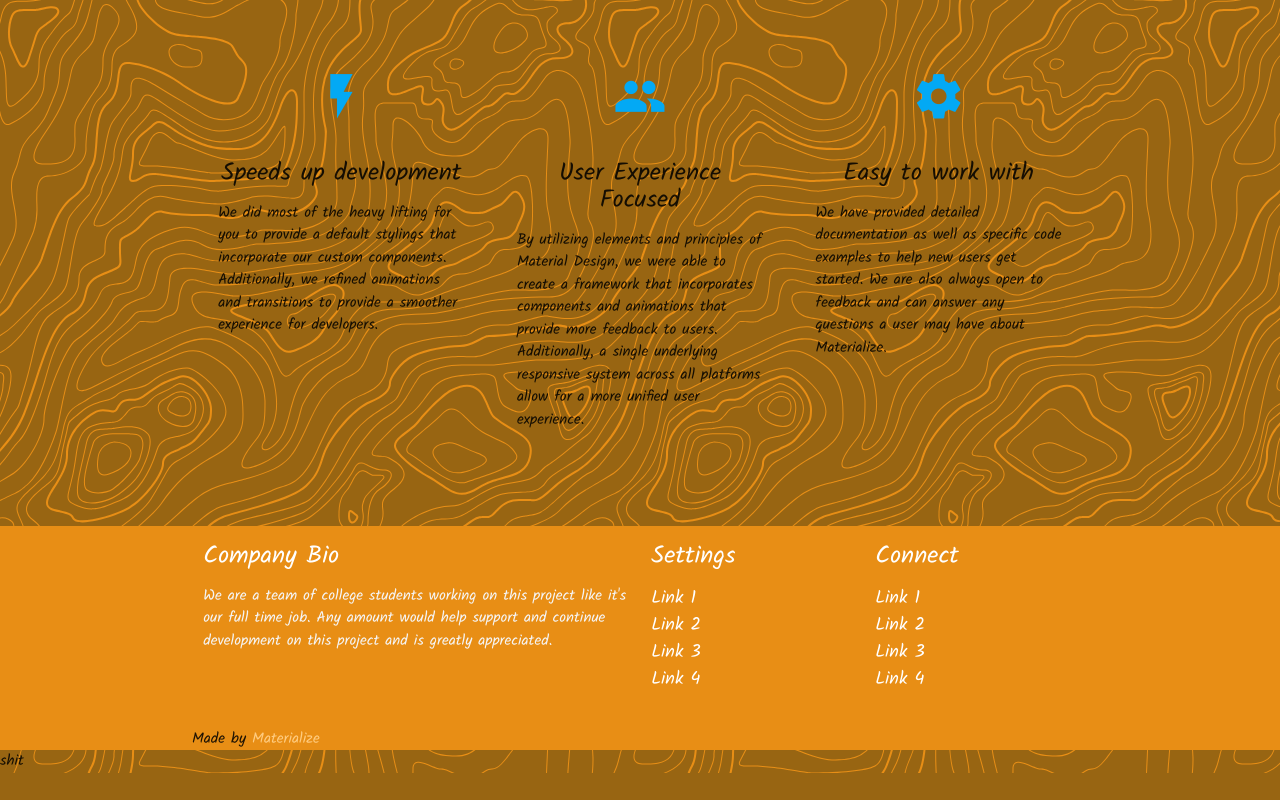
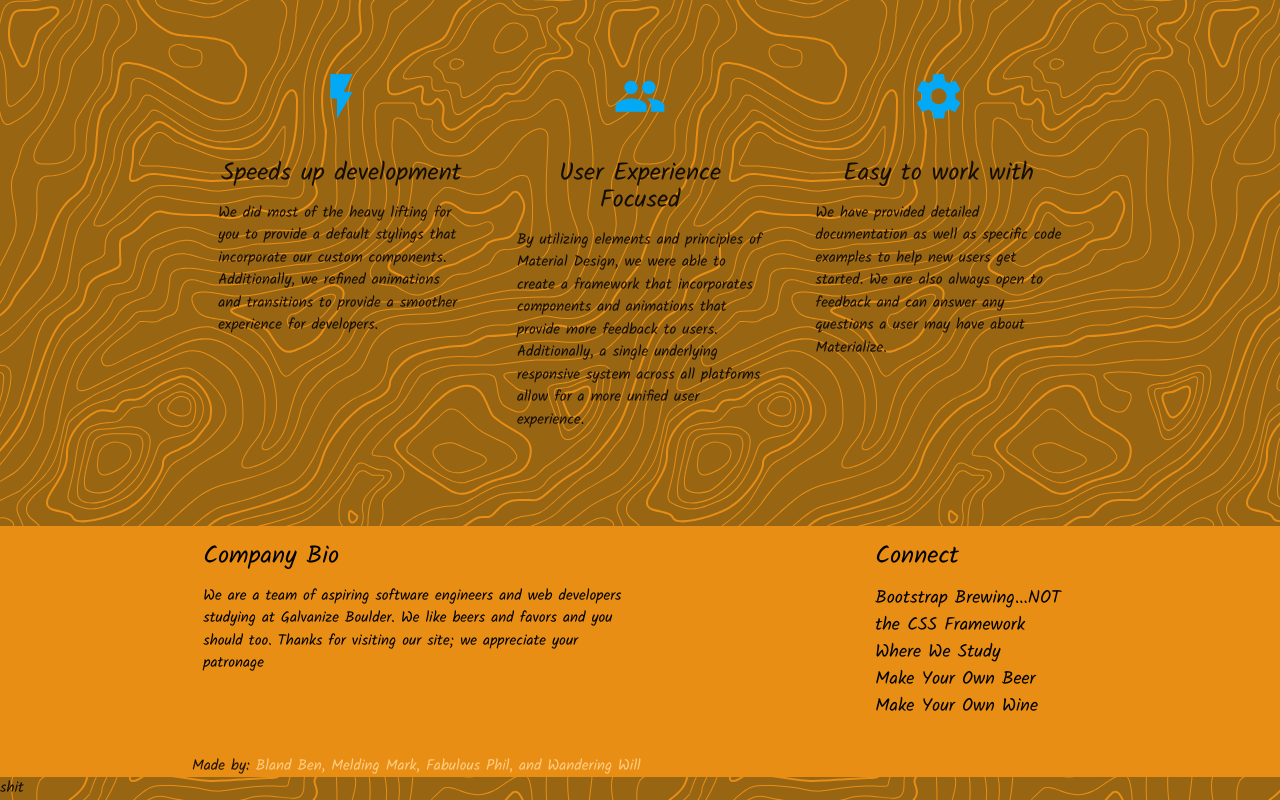
Before and after one commit to philborgenicht/beermo, a website: page public/index.html in a window 1280 px wide. Shown: the part 443-1243 px from the top of the page. Before the commit the page ends 1216 px from the top, so only its background shows below. Drawn offline with nearby package versions, Linux system fonts and the light colour scheme.

Commit message:
edited footers and headers

```diff
--- a/public/favor.html
+++ b/public/favor.html
@@ -3,12 +3,18 @@
 <head>
   <meta http-equiv="Content-Type" content="text/html; charset=UTF-8"/>
   <meta name="viewport" content="width=device-width, initial-scale=1, maximum-scale=1.0"/>
-  <title>Starter Template - Materialize</title>
+  <title>Favor Listing</title>
 
   <!-- CSS  -->
   <link href="https://fonts.googleapis.com/icon?family=Material+Icons" rel="stylesheet">
   <link href="css/materialize.css" type="text/css" rel="stylesheet" media="screen,projection"/>
   <link href="css/style.css" type="text/css" rel="stylesheet" media="screen,projection"/>
+  <script src="https://cdnjs.cloudflare.com/ajax/libs/axios/0.18.0/axios.js" charset="utf-8"></script>
+
+
+  <script src="js/axioscalls.js" type="text/javascript">
+
+  </script>
   <script src="js/favor.js" type="text/javascript">
 
   </script>
@@ -91,34 +97,29 @@
     <div class="container">
       <div class="row">
         <div class="col l6 s12">
-          <h5 class="white-text">Company Bio</h5>
-          <p class="grey-text text-lighten-4">We are a team of college students working on this project like it's our full time job. Any amount would help support and continue development on this project and is greatly appreciated.</p>
+          <h5 class="black-text">Company Bio</h5>
+          <p class="black-text">We are a team of aspiring software engineers and web developers studying at Galvanize Boulder.
+          We like beers and favors and you should too. Thanks for visiting our site; we appreciate your patronage</p>
 
 
         </div>
         <div class="col l3 s12">
-          <h5 class="white-text">Settings</h5>
-          <ul>
-            <li><a class="white-text" href="#!">Link 1</a></li>
-            <li><a class="white-text" href="#!">Link 2</a></li>
-            <li><a class="white-text" href="#!">Link 3</a></li>
-            <li><a class="white-text" href="#!">Link 4</a></li>
-          </ul>
+
         </div>
         <div class="col l3 s12">
-          <h5 class="white-text">Connect</h5>
+          <h5 class="black-text">Connect</h5>
           <ul>
-            <li><a class="white-text" href="#!">Link 1</a></li>
-            <li><a class="white-text" href="#!">Link 2</a></li>
-            <li><a class="white-text" href="#!">Link 3</a></li>
-            <li><a class="white-text" href="#!">Link 4</a></li>
+            <li><a class="black-text" href="https://bootstrapbrewing.com/">Bootstrap Brewing...NOT the CSS Framework</a></li>
+            <li><a class="black-text" href="https://galvanize.com">Where We Study</a></li>
+            <li><a class="black-text" href="https://www.cobrewdenver.com/">Make Your Own Beer</a></li>
+            <li><a class="black-text" href="https://www.boulderfermentationsupply.com/">Make Your Own Wine</a></li>
           </ul>
         </div>
       </div>
     </div>
     <div class="footer-copyright">
       <div class="container">
-      Made by <a class="orange-text text-lighten-3" href="http://materializecss.com">Materialize</a>
+      Made by: <a class="orange-text text-lighten-3" href="http://materializecss.com">Bland Ben, Melding Mark, Fabulous Phil, and Wandering Will</a>
       </div>
     </div>
   </footer>
--- a/public/index.html
+++ b/public/index.html
@@ -3,12 +3,18 @@
 <head>
   <meta http-equiv="Content-Type" content="text/html; charset=UTF-8"/>
   <meta name="viewport" content="width=device-width, initial-scale=1, maximum-scale=1.0"/>
-  <title>Starter Template - Materialize</title>
+  <title>Home Page</title>
 
   <!-- CSS  -->
   <link href="https://fonts.googleapis.com/icon?family=Material+Icons" rel="stylesheet">
   <link href="css/materialize.css" type="text/css" rel="stylesheet" media="screen,projection"/>
   <link href="css/style.css" type="text/css" rel="stylesheet" media="screen,projection"/>
+  <script src="https://cdnjs.cloudflare.com/ajax/libs/axios/0.18.0/axios.js" charset="utf-8"></script>
+
+
+  <script src="js/axioscalls.js" type="text/javascript">
+
+  </script>
   <script src="js/index.js" type="text/javascript">
 
   </script>
@@ -133,34 +139,29 @@
     <div class="container">
       <div class="row">
         <div class="col l6 s12">
-          <h5 class="white-text">Company Bio</h5>
-          <p class="grey-text text-lighten-4">We are a team of college students working on this project like it's our full time job. Any amount would help support and continue development on this project and is greatly appreciated.</p>
+          <h5 class="black-text">Company Bio</h5>
+          <p class="black-text">We are a team of aspiring software engineers and web developers studying at Galvanize Boulder.
+          We like beers and favors and you should too. Thanks for visiting our site; we appreciate your patronage</p>
 
 
         </div>
         <div class="col l3 s12">
-          <h5 class="white-text">Settings</h5>
-          <ul>
-            <li><a class="white-text" href="#!">Link 1</a></li>
-            <li><a class="white-text" href="#!">Link 2</a></li>
-            <li><a class="white-text" href="#!">Link 3</a></li>
-            <li><a class="white-text" href="#!">Link 4</a></li>
-          </ul>
+
         </div>
         <div class="col l3 s12">
-          <h5 class="white-text">Connect</h5>
+          <h5 class="black-text">Connect</h5>
           <ul>
-            <li><a class="white-text" href="#!">Link 1</a></li>
-            <li><a class="white-text" href="#!">Link 2</a></li>
-            <li><a class="white-text" href="#!">Link 3</a></li>
-            <li><a class="white-text" href="#!">Link 4</a></li>
+            <li><a class="black-text" href="https://bootstrapbrewing.com/">Bootstrap Brewing...NOT the CSS Framework</a></li>
+            <li><a class="black-text" href="https://galvanize.com">Where We Study</a></li>
+            <li><a class="black-text" href="https://www.cobrewdenver.com/">Make Your Own Beer</a></li>
+            <li><a class="black-text" href="https://www.boulderfermentationsupply.com/">Make Your Own Wine</a></li>
           </ul>
         </div>
       </div>
     </div>
     <div class="footer-copyright">
       <div class="container">
-      Made by <a class="orange-text text-lighten-3" href="http://materializecss.com">Materialize</a>
+      Made by: <a class="orange-text text-lighten-3" href="http://materializecss.com">Bland Ben, Melding Mark, Fabulous Phil, and Wandering Will</a>
       </div>
     </div>
   </footer>
--- a/public/js/axioscalls.js
+++ b/public/js/axioscalls.js
@@ -2,3 +2,5 @@
 function getMyAccount(id){
   return axios.get(`transactions/${id}`)
 }
+
+function get
```
Also changed, not shown: public/aboutus.html (+10 -15 lines), public/account.html (+11 -16 lines), public/logIn.html (+11 -0 lines), public/user.html (+17 -16 lines).
